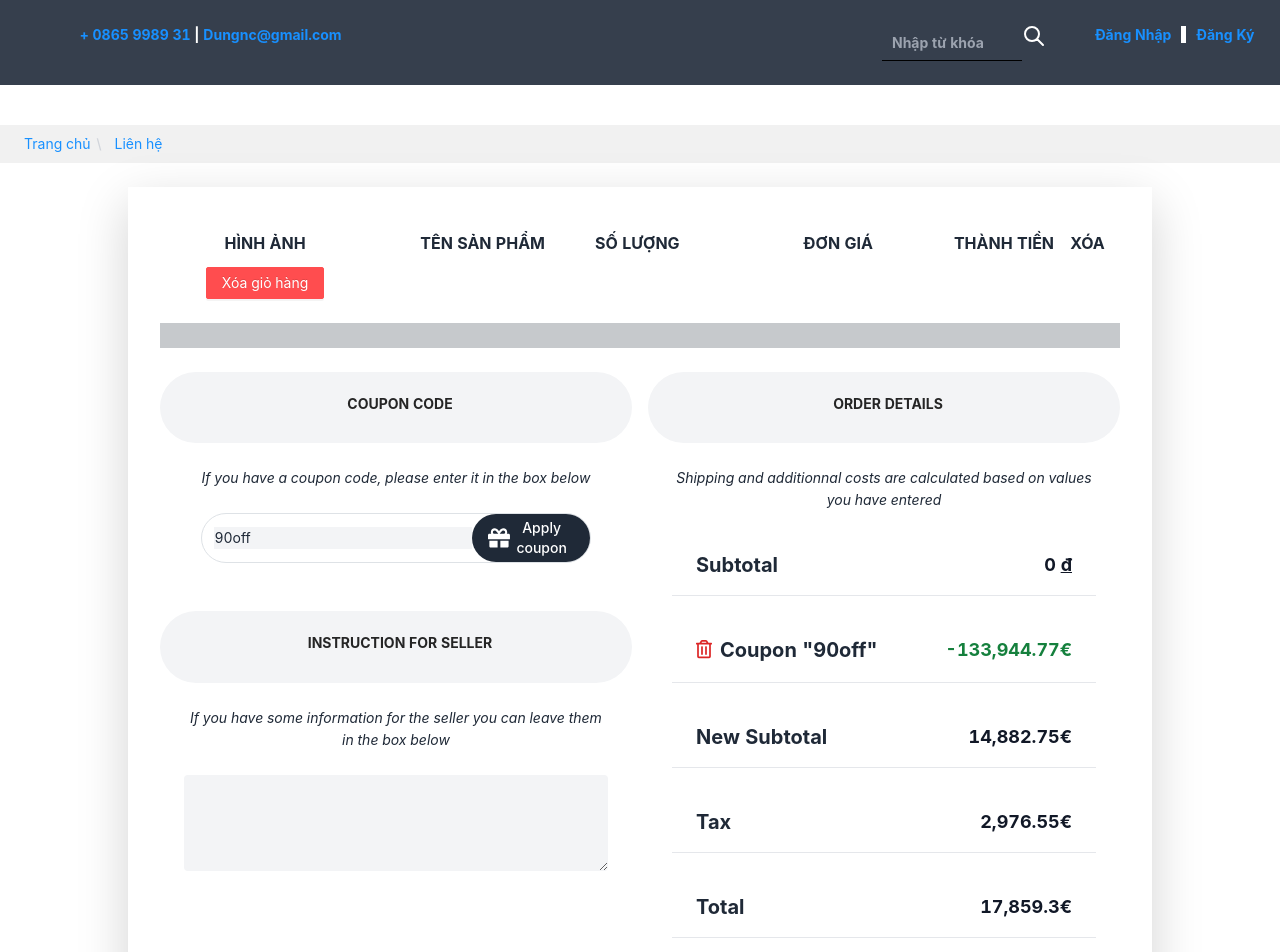
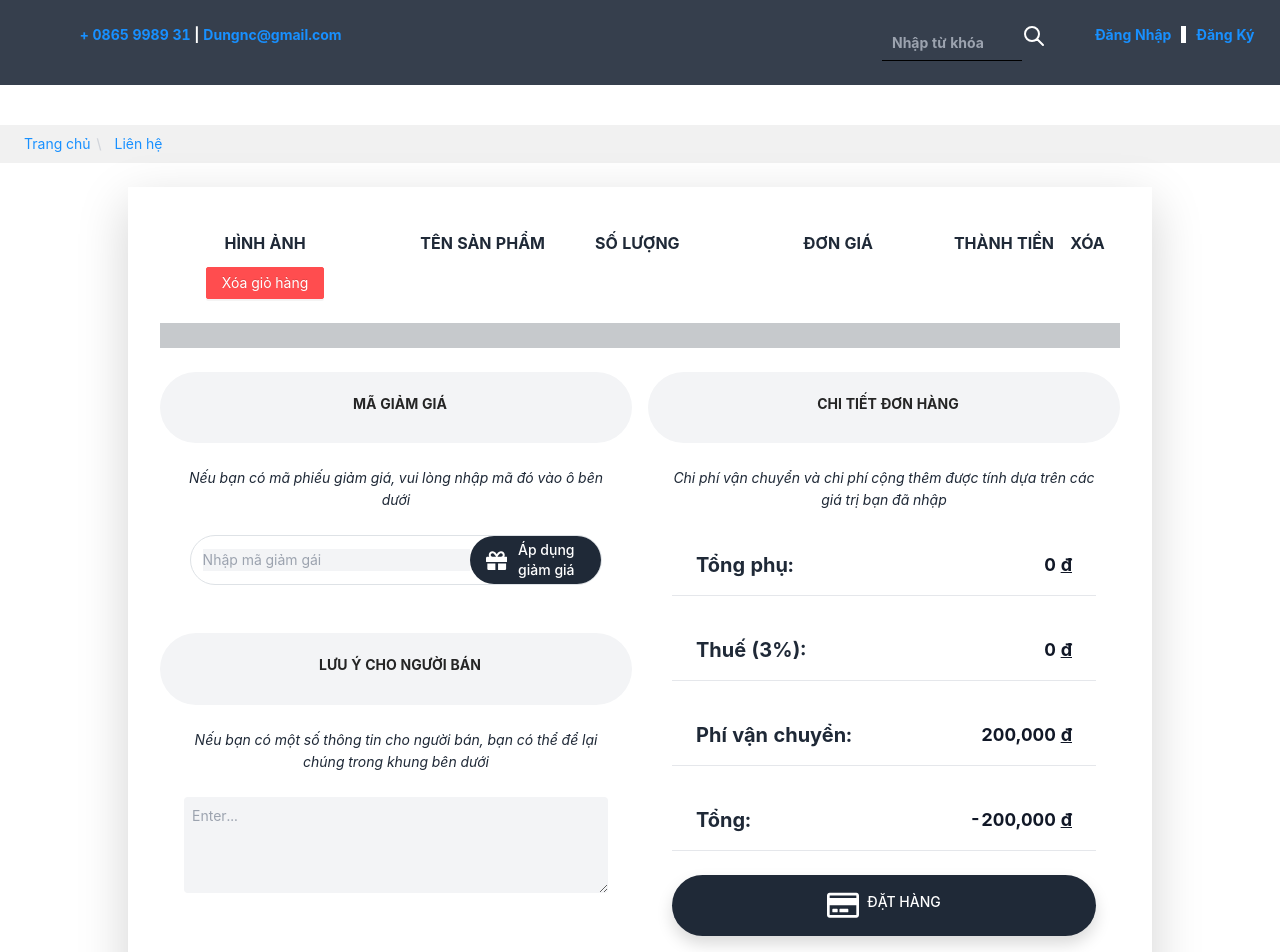
Before and after one commit to Dungnctn/react-redux-toolkit, a React (Create React App) app: page /cart in a window 1280 px wide. Shown: the top 952 px of the page. Built offline with nearby package versions, Linux system fonts and the light colour scheme.

Commit message:
feat: total

```diff
--- a/src/page/Cart.jsx
+++ b/src/page/Cart.jsx
@@ -2,14 +2,15 @@ import { DeleteFilled } from '@ant-design/icons'
 import { Button } from 'antd'
 import React, { useEffect } from 'react'
 import { useDispatch, useSelector } from 'react-redux'
-import { NavLink } from 'react-router-dom'
+import { NavLink, useNavigate } from 'react-router-dom'
 import Header from '../components/Header'
 import { clearCart, decreaseCart, getTotal, increaseCart, removeCart } from '../slice/cartSlice'
 
 
 const Cart = () => {
     const cart = useSelector((state) => state.cart);
-    const dispatch = useDispatch()
+    const dispatch = useDispatch();
+    const navigate = useNavigate()
 
     useEffect(() => {
       dispatch(getTotal())
@@ -29,6 +30,20 @@ const Cart = () => {
 
     const hanleClearCart = () => {
       dispatch(clearCart());
+    }
+
+    const handlePayment = () => {
+      console.log("payment", JSON.parse(localStorage.getItem("userToken")));
+
+      if(JSON.parse(localStorage.getItem("userToken")) == null) {
+        return (
+          <div className='bg-cyan-600'>
+            <span>Bạn cần đăng nhập để đặt hàng <NavLink to={'signin'}>Đăng nhập</NavLink> </span>
+          </div>
+        )
+      } else {
+        navigate("/checkout");
+      }
     }
 
     if(cart.length === 0){
@@ -121,46 +136,46 @@ const Cart = () => {
           <div className="my-4 mt-6 -mx-2 lg:flex">
             <div className="lg:px-2 lg:w-1/2">
               <div className="p-4 bg-gray-100 rounded-full">
-                <h1 className="ml-2 font-bold uppercase">Coupon Code</h1>
+                <h1 className="ml-2 font-bold uppercase">MÃ GIẢM GIÁ</h1>
               </div>
               <div className="p-4">
-                <p className="mb-4 italic">If you have a coupon code, please enter it in the box below</p>
+                <p className="mb-4 italic">Nếu bạn có mã phiếu giảm giá, vui lòng nhập mã đó vào ô bên dưới</p>
                 <div className="justify-center md:flex">
                   <form action="" method="POST">
                       <div className="flex items-center w-full h-13 pl-3 bg-white bg-gray-100 border rounded-full">
-                        <input type="coupon" name="code" id="coupon" placeholder="Apply coupon" value="90off"
+                        <input type="coupon" name="code" id="coupon" placeholder="Nhập mã giảm gái" value=""
                                 className="w-full bg-gray-100 outline-none appearance-none focus:outline-none active:outline-none"/>
                           <button type="submit" className="text-sm flex items-center px-3 py-1 text-white bg-gray-800 rounded-full outline-none md:px-4 hover:bg-gray-700 focus:outline-none active:outline-none">
                             <svg aria-hidden="true" data-prefix="fas" data-icon="gift" className="w-8" xmlns="http://www.w3.org/2000/svg" viewBox="0 0 512 512"><path fill="currentColor" d="M32 448c0 17.7 14.3 32 32 32h160V320H32v128zm256 32h160c17.7 0 32-14.3 32-32V320H288v160zm192-320h-42.1c6.2-12.1 10.1-25.5 10.1-40 0-48.5-39.5-88-88-88-41.6 0-68.5 21.3-103 68.3-34.5-47-61.4-68.3-103-68.3-48.5 0-88 39.5-88 88 0 14.5 3.8 27.9 10.1 40H32c-17.7 0-32 14.3-32 32v80c0 8.8 7.2 16 16 16h480c8.8 0 16-7.2 16-16v-80c0-17.7-14.3-32-32-32zm-326.1 0c-22.1 0-40-17.9-40-40s17.9-40 40-40c19.9 0 34.6 3.3 86.1 80h-86.1zm206.1 0h-86.1c51.4-76.5 65.7-80 86.1-80 22.1 0 40 17.9 40 40s-17.9 40-40 40z"/></svg>
-                            <span className="font-medium">Apply coupon</span>
+                            <span className="font-medium">Áp dụng giảm giá</span>
                           </button>
                       </div>
                   </form>
                 </div>
               </div>
               <div className="p-4 mt-6 bg-gray-100 rounded-full">
-                <h1 className="ml-2 font-bold uppercase">Instruction for seller</h1>
+                <h1 className="ml-2 font-bold uppercase">Lưu ý cho người bán</h1>
               </div>
               <div className="p-4">
-                <p className="mb-4 italic">If you have some information for the seller you can leave them in the box below</p>
-                <textarea className="w-full h-24 p-2 bg-gray-100 rounded"></textarea>
+                <p className="mb-4 italic">Nếu bạn có một số thông tin cho người bán, bạn có thể để lại chúng trong khung bên dưới</p>
+                <textarea className="w-full h-24 p-2 bg-gray-100 rounded" placeholder='Enter...'></textarea>
               </div>
             </div>
             <div className="lg:px-2 lg:w-1/2">
               <div className="p-4 bg-gray-100 rounded-full">
-                <h1 className="ml-2 font-bold uppercase">Order Details</h1>
+                <h1 className="ml-2 font-bold uppercase">Chi tiết đơn hàng</h1>
               </div>
               <div className="p-4">
-                <p className="mb-6 italic">Shipping and additionnal costs are calculated based on values you have entered</p>
+                <p className="mb-6 italic">Chi phí vận chuyển và chi phí cộng thêm được tính dựa trên các giá trị bạn đã nhập</p>
                   <div className="flex justify-between border-b">
                     <div className="lg:px-4 lg:py-2 m-2 text-lg lg:text-xl font-bold text-center text-gray-800">
-                      Subtotal
+                      Tổng phụ:
                     </div>
                     <div className="lg:px-4 lg:py-2 m-2 lg:text-lg font-bold text-center text-gray-900">
                       {cart.cartTotalAmout.toLocaleString('vn-VN')} <u>đ</u>
                     </div>
                   </div>
-                    <div className="flex justify-between pt-4 border-b">
+                    {/* <div className="flex justify-between pt-4 border-b">
                       <div className="flex lg:px-4 lg:py-2 m-2 text-lg lg:text-xl font-bold text-gray-800">
                         <form action="" method="POST">
                           <button type="submit" className="mr-2 mt-1 lg:mt-2">
@@ -172,37 +187,43 @@ const Cart = () => {
                       <div className="lg:px-4 lg:py-2 m-2 lg:text-lg font-bold text-center text-green-700">
                         -133,944.77€
                       </div>
-                    </div>
-                    <div className="flex justify-between pt-4 border-b">
+                    </div> */}
+                    {/* <div className="flex justify-between pt-4 border-b">
                       <div className="lg:px-4 lg:py-2 m-2 text-lg lg:text-xl font-bold text-center text-gray-800">
                         New Subtotal
                       </div>
                       <div className="lg:px-4 lg:py-2 m-2 lg:text-lg font-bold text-center text-gray-900">
                         14,882.75€
                       </div>
-                    </div>
+                    </div> */}
                     <div className="flex justify-between pt-4 border-b">
                       <div className="lg:px-4 lg:py-2 m-2 text-lg lg:text-xl font-bold text-center text-gray-800">
-                        Tax
+                        Thuế (3%):
                       </div>
                       <div className="lg:px-4 lg:py-2 m-2 lg:text-lg font-bold text-center text-gray-900">
-                        2,976.55€
+                        {(cart.cartTotalAmout * 0.03).toLocaleString("vn-VN")} <u>đ</u>
                       </div>
                     </div>
                     <div className="flex justify-between pt-4 border-b">
                       <div className="lg:px-4 lg:py-2 m-2 text-lg lg:text-xl font-bold text-center text-gray-800">
-                        Total
+                        Phí vận chuyển:
                       </div>
                       <div className="lg:px-4 lg:py-2 m-2 lg:text-lg font-bold text-center text-gray-900">
-                        17,859.3€
+                        {(200000).toLocaleString("vn-VN")} <u>đ</u>
                       </div>
                     </div>
-                  <NavLink to={"#"}>
-                    <button className="flex justify-center w-full px-10 py-3 mt-6 font-medium text-white uppercase bg-gray-800 rounded-full shadow item-center hover:bg-gray-700 focus:shadow-outline focus:outline-none">
+                    <div className="flex justify-between pt-4 border-b">
+                      <div className="lg:px-4 lg:py-2 m-2 text-lg lg:text-xl font-bold text-center text-gray-800">
+                        Tổng:
+                      </div>
+                      <div className="lg:px-4 lg:py-2 m-2 lg:text-lg font-bold text-center text-gray-900">
+                        {((cart.cartTotalAmout) - (cart.cartTotalAmout * 0.03) - (200000)).toLocaleString("vn-VN")} <u>đ</u>
+                      </div>
+                    </div>
+                    <button onClick={handlePayment} className="flex justify-center w-full px-10 py-3 mt-6 font-medium text-white uppercase bg-gray-800 rounded-full shadow item-center hover:bg-gray-700 focus:shadow-outline focus:outline-none">
                       <svg aria-hidden="true" data-prefix="far" data-icon="credit-card" className="w-8" xmlns="http://www.w3.org/2000/svg" viewBox="0 0 576 512"><path fill="currentColor" d="M527.9 32H48.1C21.5 32 0 53.5 0 80v352c0 26.5 21.5 48 48.1 48h479.8c26.6 0 48.1-21.5 48.1-48V80c0-26.5-21.5-48-48.1-48zM54.1 80h467.8c3.3 0 6 2.7 6 6v42H48.1V86c0-3.3 2.7-6 6-6zm467.8 352H54.1c-3.3 0-6-2.7-6-6V256h479.8v170c0 3.3-2.7 6-6 6zM192 332v40c0 6.6-5.4 12-12 12h-72c-6.6 0-12-5.4-12-12v-40c0-6.6 5.4-12 12-12h72c6.6 0 12 5.4 12 12zm192 0v40c0 6.6-5.4 12-12 12H236c-6.6 0-12-5.4-12-12v-40c0-6.6 5.4-12 12-12h136c6.6 0 12 5.4 12 12z"/></svg>
-                      <span className="ml-2 mt-5px">Procceed to checkout</span>
+                      <span className="ml-2 mt-5px">Đặt hàng</span>
                     </button>
-                  </NavLink>
               </div>
             </div>
           </div>
```
Also changed, not shown: src/page/Checkout.jsx (added, +9 -0 lines).
